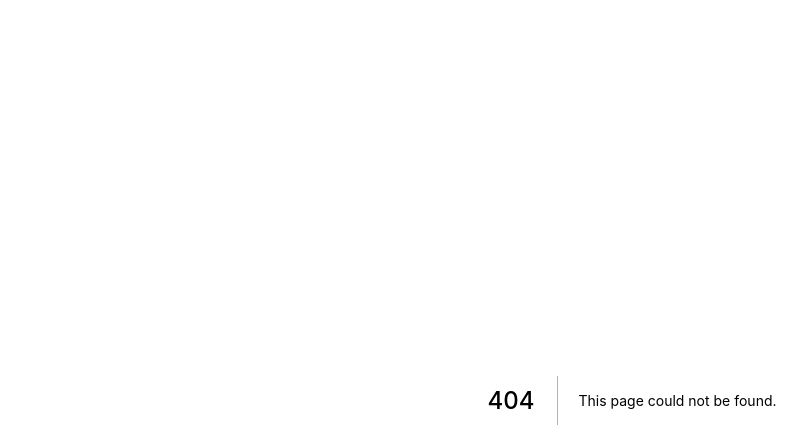
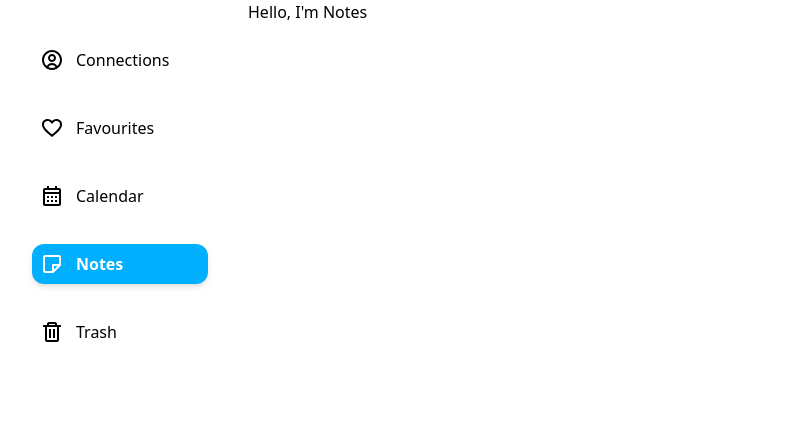
Before and after one commit to dpkreativ/crm-software, a Next.js app: page /dashboard/notes in a window 1280 px wide. Before the commit this address had no page. Shown: the top 448 px of the page, without its empty margins (8-815 px from the left). Built offline with nearby package versions, Linux system fonts and the light colour scheme.

Commit message:
create pages for each tab and linked them

```diff
--- a/components/Sidebar.js
+++ b/components/Sidebar.js
@@ -1,11 +1,14 @@
+import Link from "next/link";
 import { useState } from "react";
 import { Calendar, HeartOutline, Note, Trash, UserCircle } from "./Icons";
 
-const Sidebar = () => {
-  const [isActive, setIsActive] = useState(1);
+const Sidebar = ({ active = 1 }) => {
+  const [isActive, setIsActive] = useState(active);
 
   return (
     <div className="h-screen w-1/5 p-10 flex flex-col space-y-7">
+      <Link href="/dashboard" passHref>
+        <a>
           <div
             className={`${
               isActive === 1
@@ -19,6 +22,10 @@ const Sidebar = () => {
             </div>
             <div>Connections</div>
           </div>
+        </a>
+      </Link>
+      <Link href="/dashboard/favourites" passHref>
+        <a>
           <div
             className={`${
               isActive === 2
@@ -32,6 +39,10 @@ const Sidebar = () => {
             </div>
             <div>Favourites</div>
           </div>
+        </a>
+      </Link>
+      <Link href="/dashboard/calendar" passHref>
+        <a>
           <div
             className={`${
               isActive === 3
@@ -45,6 +56,10 @@ const Sidebar = () => {
             </div>
             <div>Calendar</div>
           </div>
+        </a>
+      </Link>
+      <Link href="/dashboard/notes" passHref>
+        <a>
           <div
             className={`${
               isActive === 4
@@ -58,6 +73,10 @@ const Sidebar = () => {
             </div>
             <div>Notes</div>
           </div>
+        </a>
+      </Link>
+      <Link href="/dashboard/trash" passHref>
+        <a>
           <div
             className={`${
               isActive === 5
@@ -71,6 +90,8 @@ const Sidebar = () => {
             </div>
             <div>Trash</div>
           </div>
+        </a>
+      </Link>
     </div>
   );
 };
--- /dev/null
+++ b/pages/dashboard/calendar.js
@@ -0,0 +1,12 @@
+import Sidebar from "components/Sidebar";
+
+const Home = () => {
+  return (
+    <div className="flex">
+      <Sidebar active={3} />
+      <div>Hello, I'm Calendar</div>
+    </div>
+  );
+};
+
+export default Home;
--- /dev/null
+++ b/pages/dashboard/favourites.js
@@ -0,0 +1,12 @@
+import Sidebar from "components/Sidebar";
+
+const Home = () => {
+  return (
+    <div className="flex">
+      <Sidebar active={2} />
+      <div>Hello, I'm Favourites</div>
+    </div>
+  );
+};
+
+export default Home;
--- a/pages/dashboard/index.js
+++ b/pages/dashboard/index.js
@@ -3,7 +3,7 @@ import Sidebar from "components/Sidebar";
 const Dashboard = () => {
   return (
     <div className="flex">
-      <Sidebar />
+      <Sidebar active={1} />
       <div>Hello, I'm the Dashboard.</div>
     </div>
   );
--- /dev/null
+++ b/pages/dashboard/notes.js
@@ -0,0 +1,12 @@
+import Sidebar from "components/Sidebar";
+
+const Home = () => {
+  return (
+    <div className="flex">
+      <Sidebar active={4} />
+      <div>Hello, I'm Notes</div>
+    </div>
+  );
+};
+
+export default Home;
--- /dev/null
+++ b/pages/dashboard/trash.js
@@ -0,0 +1,12 @@
+import Sidebar from "components/Sidebar";
+
+const Home = () => {
+  return (
+    <div className="flex">
+      <Sidebar active={5} />
+      <div>Hello, I'm Trash</div>
+    </div>
+  );
+};
+
+export default Home;
```
Lines whose indentation alone changed are shown as unchanged.
